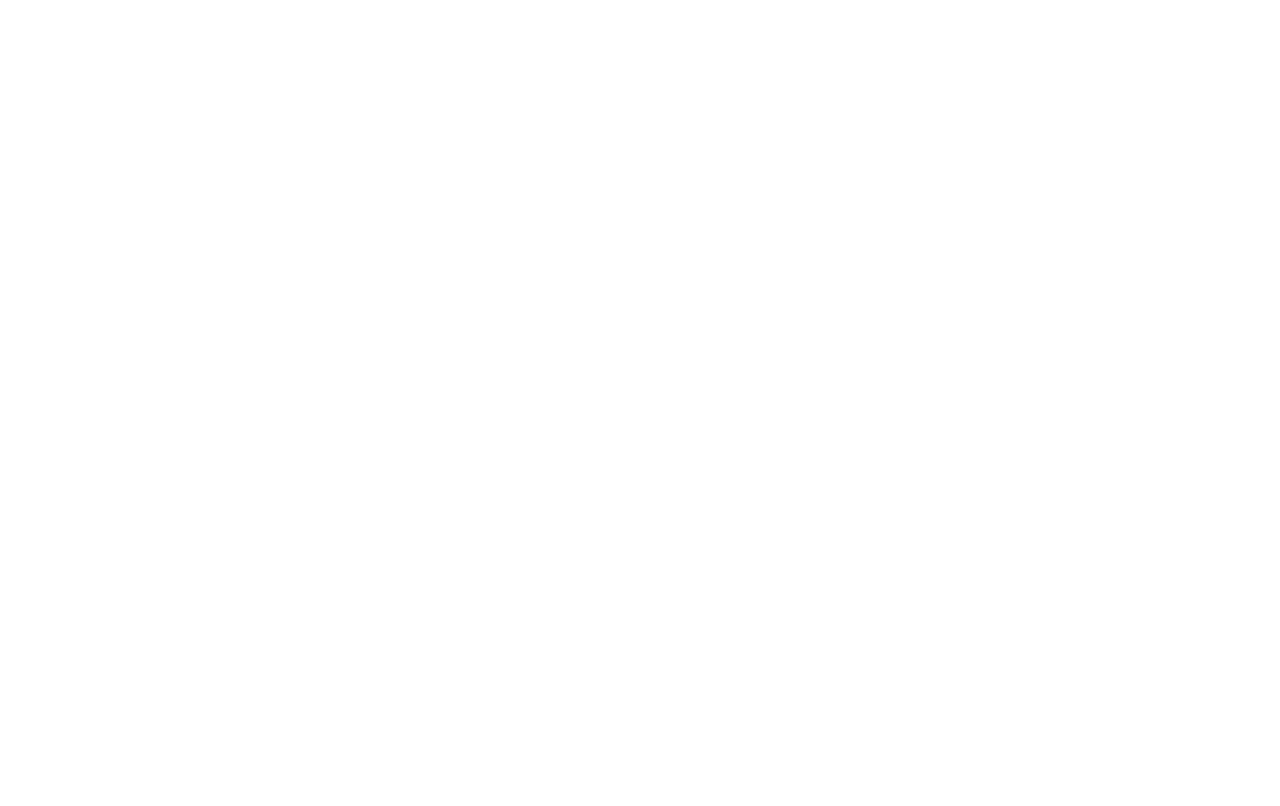
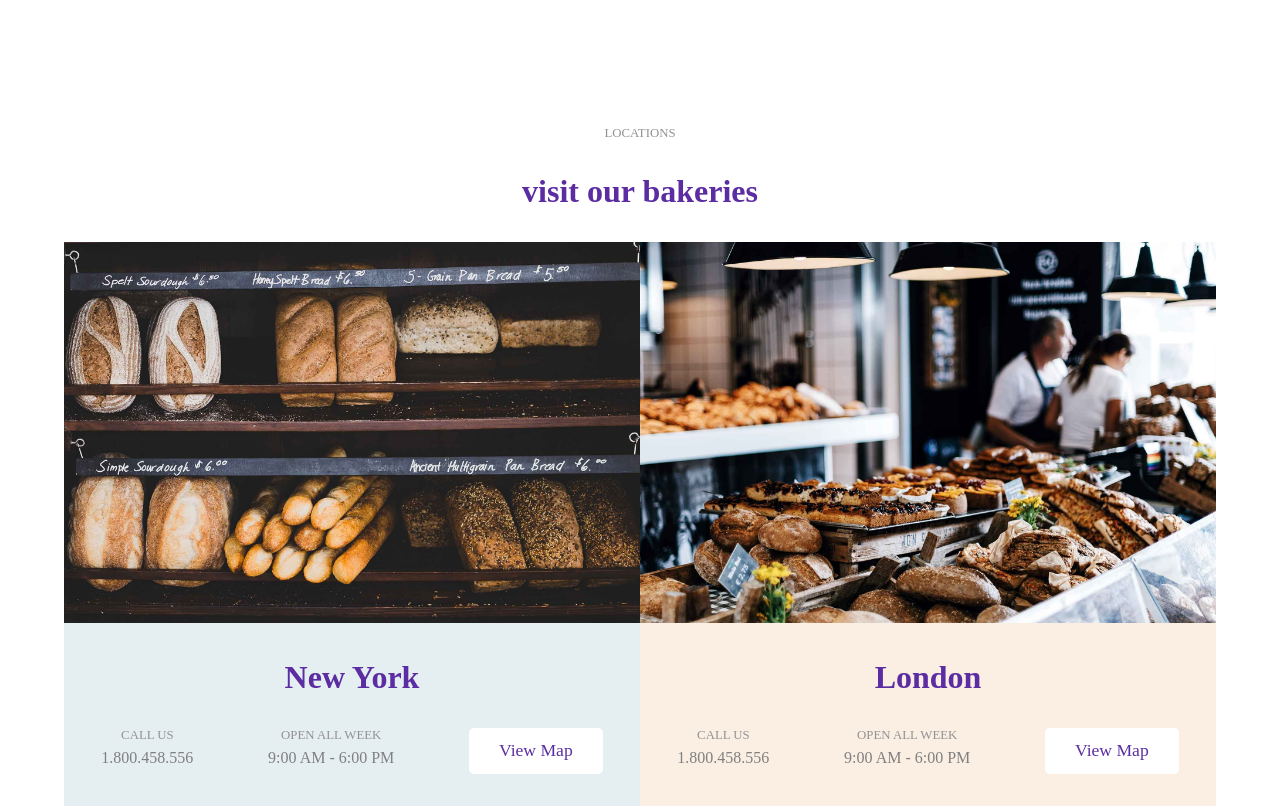
Before and after one commit to Frampolz/proj-html-vuejs, a Vue app: page / in a window 1280 px wide. Shown: the part 5640-6446 px from the top of the page. Before the commit the page ends 5766 px from the top, so only its background shows below. Built offline with nearby package versions, Linux system fonts and the light colour scheme; the HTML template or start-up script is replaced by a standard one.

Commit message:
add locatios component

```diff
--- a/src/assets/scss/partials/commons.scss
+++ b/src/assets/scss/partials/commons.scss
@@ -91,3 +91,7 @@
 .right-arrow {
   right: 0;
 }
+
+.m-0 {
+  margin: 0;
+}
--- a/src/assets/scss/partials/variables.scss
+++ b/src/assets/scss/partials/variables.scss
@@ -3,3 +3,5 @@
 $lightPurple: rgba(189, 162, 243, 0.2);
 $lightGrey: #929295;
 $green: #287a00;
+$atoll: rgba(8, 104, 117,0.1);
+$chalky: rgba(240, 202, 161, 0.3);
--- a/src/components/Main.vue
+++ b/src/components/Main.vue
@@ -4,6 +4,7 @@
     <Service />
     <AllProd />
     <Delivery />
+    <Locations />
   </main>
 </template>
 
@@ -12,13 +13,15 @@
 import Service from "./main-component/Service.vue";
 import AllProd from "./main-component/AllProd.vue";
 import Delivery from "./main-component/Delivery.vue";
+import Locations from "./main-component/Locations.vue";
 export default {
   name: "Main",
   components: {
     OurProd,
     Service,
     AllProd,
-    Delivery
+    Delivery,
+    Locations
   },
 };
 </script>
--- /dev/null
+++ b/src/components/main-component/Locations.vue
@@ -0,0 +1,105 @@
+<template>
+  <div class="location d-flex w-90">
+    <div class="heading">
+      <h5>Locations</h5>
+      <h2>visit our bakeries</h2>
+    </div>
+    <div class="locations-box-container d-flex">
+      <div class="location-box-left">
+        <img src="../../assets/img/new-york-bk.jpg" alt="" />
+        <div class="location">
+          <h2>new york</h2>
+          <div class="location-details d-flex">
+            <div class="phone">
+              <h5>call us</h5>
+              <p>1.800.458.556</p>
+            </div>
+            <div class="business-hour">
+              <h5>open all week</h5>
+              <p>9:00 AM - 6:00 PM</p>
+            </div>
+            <div class="maps">
+              <div class="button m-0">
+                <a class="btn white" href="">view map</a>
+              </div>
+            </div>
+          </div>
+        </div>
+      </div>
+      <div class="location-box-right">
+        <img src="../../assets/img/london-bk.jpg" alt="" />
+        <div class="location">
+          <h2>london</h2>
+          <div class="location-details d-flex">
+            <div class="phone">
+              <h5>call us</h5>
+              <p>1.800.458.556</p>
+            </div>
+            <div class="business-hour">
+              <h5>open all week</h5>
+              <p>9:00 AM - 6:00 PM</p>
+            </div>
+            <div class="maps">
+              <div class="button m-0">
+                <a class="btn white" href="">view map</a>
+              </div>
+            </div>
+          </div>
+        </div>
+      </div>
+    </div>
+  </div>
+</template>
+
+<script>
+export default {
+  name: "Locations",
+};
+</script>
+
+<style lang="scss">
+@import "../../assets/scss/partials/variables.scss";
+.location {
+  flex-direction: column;
+  align-items: center;
+  .heading {
+    text-align: center;
+  }
+  .locations-box-container {
+    .location-box-left {
+      background-color: $atoll;
+    }
+    .location-box-right {
+      background-color: $chalky;
+    }
+    .location-box-left,
+    .location-box-right {
+      width: 50%;
+      img {
+        width: 100%;
+      }
+      .location {
+        margin-bottom: 2em;
+        h2 {
+          text-align: center;
+          text-transform: capitalize;
+        }
+        .location-details {
+          justify-content: space-around;
+          .phone,
+          .business-hour,
+          .maps {
+            text-align: center;
+          }
+          h5 {
+            margin-bottom: 0.5em;
+          }
+          p {
+            color: grey;
+          }
+        }
+      }
+    }
+  }
+}
+</style>
```
